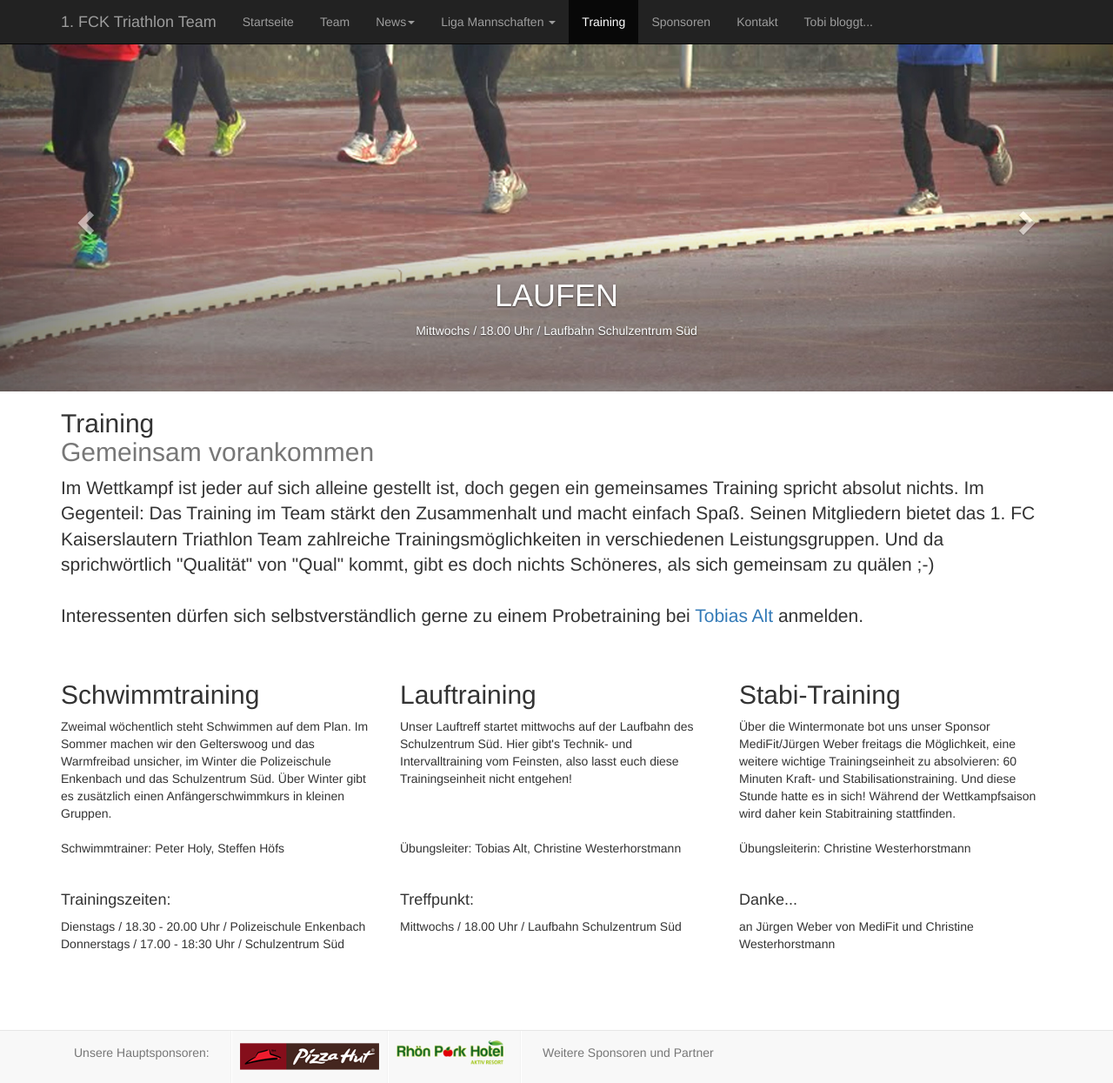
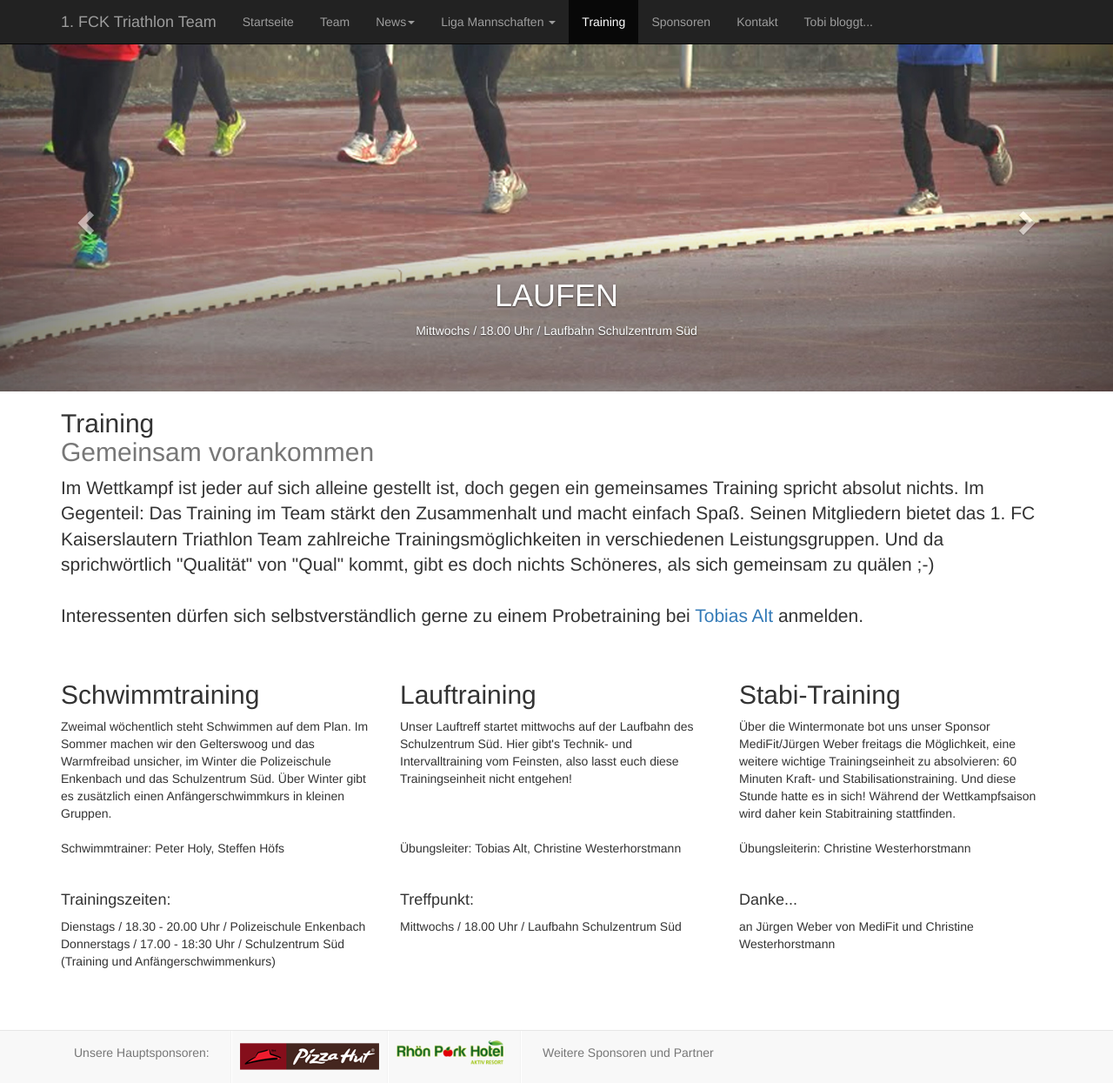
Before and after one commit to FCK-Triathlon-Team/fck-triathlon-team.github.io, a Jekyll site: the page built from training.html, in a window 1280 px wide and 1245 px high. Shown: the whole window at 87% size. Built offline with Jekyll 4.4.1, drawn with Linux system fonts in a browser that asks for light colours; nearby versions of some CDN libraries; Markdown is read by kramdown in place of the engine named in the settings.

Commit message:
Anfängerschwimmkurs Trainingseite

```diff
--- a/training.html
+++ b/training.html
@@ -14,6 +14,8 @@ title: 1.FC Kaiserslautern Triathlon Team
 					Dienstags / 18.30 - 20.00 Uhr / Polizeischule Enkenbach
 						<br>
 						Donnerstags / 17.00 - 18:30 Uhr / Schulzentrum Süd
+						<br>
+						(Training und Anfängerschwimmkurs)
 					</p>
 				</div>
 			</div>
@@ -88,7 +90,7 @@ title: 1.FC Kaiserslautern Triathlon Team
 <p>
 Dienstags / 18.30 - 20.00 Uhr / Polizeischule Enkenbach
 						<br>
-						Donnerstags / 17.00 - 18:30 Uhr / Schulzentrum Süd<br></p>
+						Donnerstags / 17.00 - 18:30 Uhr / Schulzentrum Süd (Training und Anfängerschwimmenkurs)<br></p>
 
 		</div><!-- /.col-lg-4 -->
 		<div class="col-lg-4">
```
